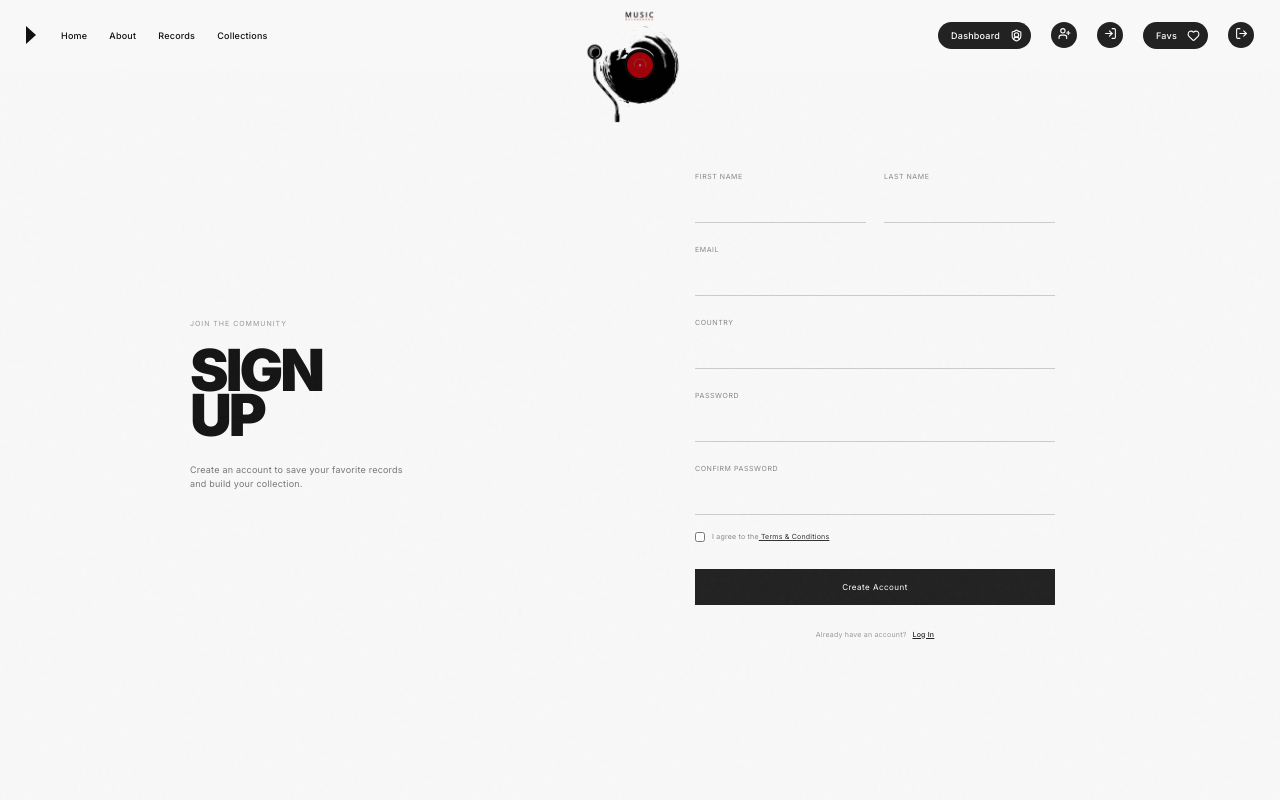
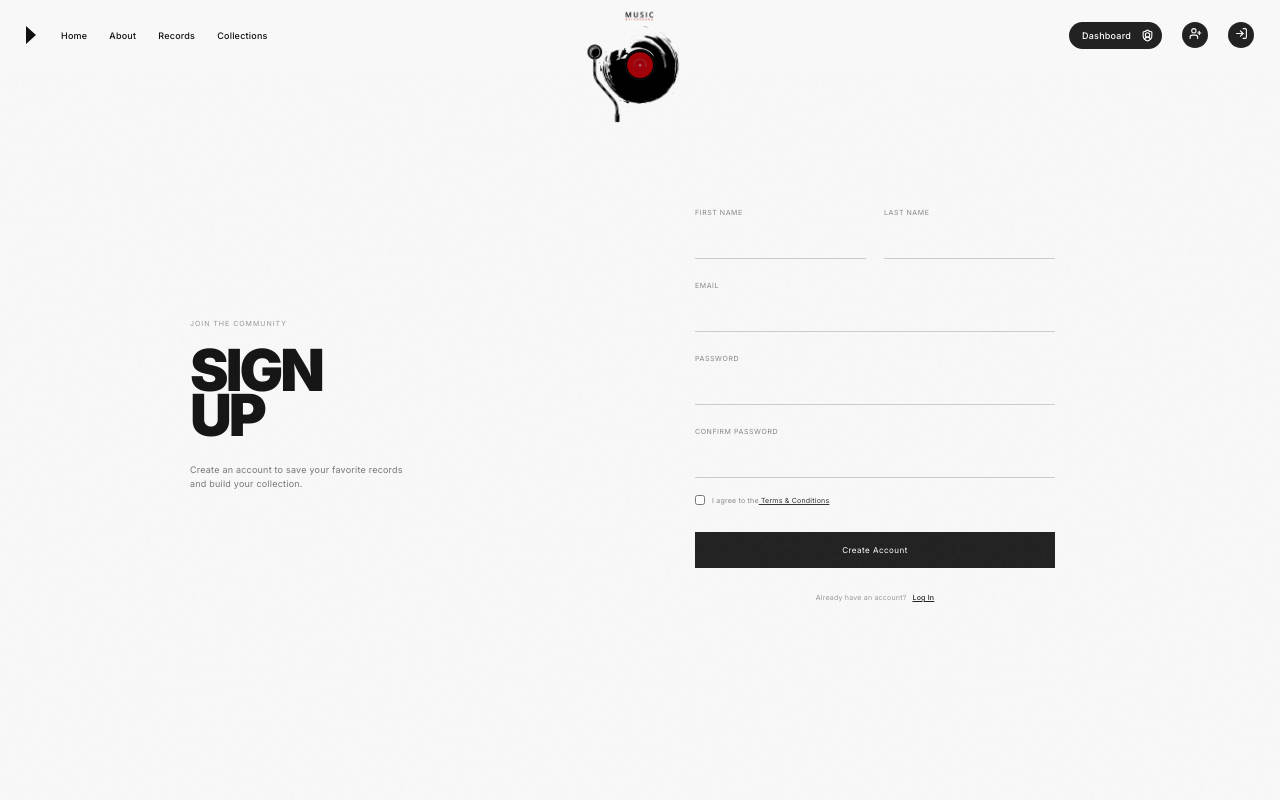
Before and after one commit to solsticesp/vinyl-record-collections, a React (Vite) app: page /signup in a window 1280 px wide. Shown: the top 800 px of the page. Built offline with nearby package versions, Linux system fonts and the light colour scheme.

Commit message:
Show dynamic header

```diff
--- a/src/App.jsx
+++ b/src/App.jsx
@@ -27,8 +27,7 @@ function App() {
         <>
             <ScrollToTop />
 
-            <Header />
-            {user && <h3>Welcome, {user.first_name}!</h3>}
+            <Header user={user}/>
 
             <section id="main">
                 <Routes>
--- a/src/components/header/Header.jsx
+++ b/src/components/header/Header.jsx
@@ -1,7 +1,9 @@
 import { UserPlus, LogIn, Heart, LogOut, ShieldUser } from "lucide-react";
 import { NavLink, Link } from "react-router";
 
-export default function Header() {
+export default function Header({
+    user,
+}) {
 
     return (
         <header className="header">
@@ -41,17 +43,10 @@ export default function Header() {
                     <ShieldUser size={13} />
                 </Link>
 
-
-                {/* Guest only */}
-                <Link to="/signup" className="signup-btn">
-                    <UserPlus size={13} />
-                </Link>
-
-                <Link to="/login" className="login-btn">
-                    <LogIn size={13} />
-                </Link>
-
-
+                {user
+                    ? (
+                        <>
+                            <p>Welcome, {user.first_name}</p>
                             {/* User and Admin */}
                             <Link to="/list" className="favs-btn">
                                 Favs
@@ -61,6 +56,22 @@ export default function Header() {
                             <button className="logout-btn">
                                 <LogOut size={13} />
                             </button>
+                        </>
+                    )
+                    : (
+                        <>
+                            {/* Guest only */}
+                            <Link to="/signup" className="signup-btn">
+                                <UserPlus size={13} />
+                            </Link>
+
+                            <Link to="/login" className="login-btn">
+                                <LogIn size={13} />
+                            </Link>
+                        </>
+                    )
+                }
+
             </div>
 
         </header>
--- a/src/components/signup/SignUp.jsx
+++ b/src/components/signup/SignUp.jsx
@@ -2,20 +2,18 @@ import { useState } from "react";
 import { Link, useNavigate } from "react-router";
 import { validate } from "../../utils/validate";
 
-const initialValues = {
-    first_name: '',
-    last_name: '',
-    email: '',
-    country: '',
-    password: '',
-    confirm_password: '',
-    terms_check: false,
-};
 
 export default function SignUp({
     onSignup,
 }) {
-    const [data, setData] = useState(initialValues);
+    const [data, setData] = useState({
+        first_name: '',
+        last_name: '',
+        email: '',
+        password: '',
+        confirm_password: '',
+        terms_check: false,
+    });
     const [errors, setErrors] = useState({});
     const [touched, setTouched] = useState({});
     const navigate = useNavigate();
@@ -38,14 +36,12 @@ export default function SignUp({
 
     const submitAction = () => {
         const errors = validate(data);
+        setTouched(errors);
         setErrors(errors);
-        setTouched(errors);
 
-        if (Object.keys(errors) > 0) {
+        if (Object.keys(errors).length > 0) {
             return;
         }
-
-        console.log(data);
 
         //Proceed with registration logic (Api call)
         onSignup(data);
@@ -137,23 +133,6 @@ export default function SignUp({
                             </div>
 
                             <div className="form-group">
-                                <label htmlFor="country">
-                                    Country
-                                </label>
-
-                                <input
-                                    name="country"
-                                    value={data.country}
-                                    onChange={changeHandler}
-                                    onBlur={validationHandler}
-                                    id="country"
-                                    type="text"
-                                    className={inputClass('country')}
-                                />
-                                {errorText('country')}
-                            </div>
-
-                            <div className="form-group">
                                 <label htmlFor="password">
                                     Password
                                 </label>
--- a/src/utils/validate.js
+++ b/src/utils/validate.js
@@ -14,11 +14,6 @@ export function validate(values) {
         //Validate email field
         if (!values.email) {
             errors['email'] = 'Email is required!';
-        }
-
-        //Validate country field
-        if (!values.country) {
-            errors['country'] = 'Country is required!';
         }
 
         //Validate password field
```
Lines whose indentation alone changed are shown as unchanged.
